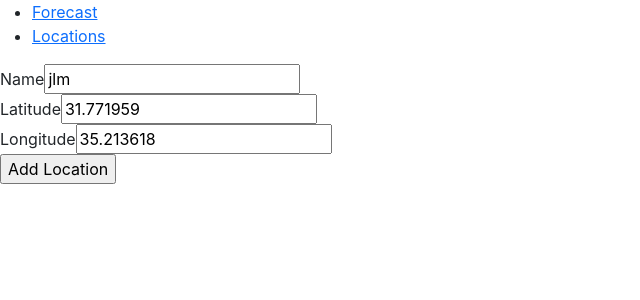
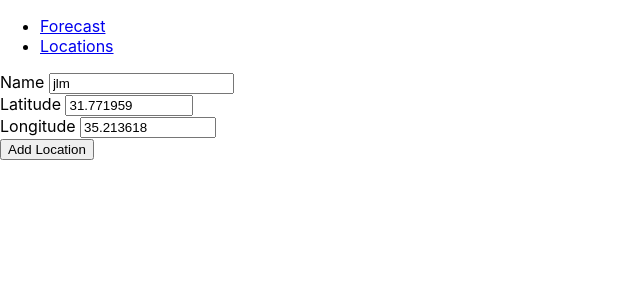
Before and after one commit to shakedva/Weather-App, a React (Create React App) app: page /Locations in a window 1280 px wide. Shown: the top 300 px of the page, without its empty margins (0-640 px from the left). Built offline with nearby package versions, Linux system fonts and the light colour scheme.

Commit message:
validation

```diff
--- a/public/index.html
+++ b/public/index.html
@@ -1,30 +1,24 @@
 <!DOCTYPE html>
 <html lang="en">
-
 <head>
-    <link href="https://cdn.jsdelivr.net/npm/bootstrap@5.1.3/dist/css/bootstrap.min.css"
-          rel="stylesheet" integrity="sha384-1BmE4kWBq78iYhFldvKuhfTAU6auU8tT94WrHftjDbrCEXSU1oBoqyl2QvZ6jIW3"
-          crossorigin="anonymous">
-
-    <meta charset="utf-8" />
-    <link rel="icon" href="%PUBLIC_URL%/favicon.ico" />
-    <meta name="viewport" content="width=device-width, initial-scale=1" />
-    <meta name="theme-color" content="#000000" />
+    <meta charset="utf-8"/>
+    <link rel="icon" href="%PUBLIC_URL%/favicon.ico"/>
+    <meta name="viewport" content="width=device-width, initial-scale=1"/>
+    <meta name="theme-color" content="#000000"/>
     <meta
             name="description"
             content="Web site created using create-react-app"
     />
-    <link rel="apple-touch-icon" href="%PUBLIC_URL%/logo192.png" />
+    <link rel="apple-touch-icon" href="%PUBLIC_URL%/logo192.png"/>
     <!--
       manifest.json provides metadata used when your web app is installed on a
       user's mobile device or desktop. See https://developers.google.com/web/fundamentals/web-app-manifest/
     -->
-    <link rel="manifest" href="%PUBLIC_URL%/manifest.json" />
+    <link rel="manifest" href="%PUBLIC_URL%/manifest.json"/>
     <!--
       Notice the use of %PUBLIC_URL% in the tags above.
       It will be replaced with the URL of the `public` folder during the build.
       Only files inside the `public` folder can be referenced from the HTML.
-
       Unlike "/favicon.ico" or "favicon.ico", "%PUBLIC_URL%/favicon.ico" will
       work correctly both with client-side routing and a non-root public URL.
       Learn how to configure a non-root public URL by running `npm run build`.
@@ -37,15 +31,10 @@
 <!--
   This HTML file is a template.
   If you open it directly in the browser, you will see an empty page.
-
   You can add webfonts, meta tags, or analytics to this file.
   The build step will place the bundled scripts into the <body> tag.
-
   To begin the development, run `npm start` or `yarn start`.
   To create a production bundle, use `npm run build` or `yarn build`.
 -->
-    <script src="https://cdn.jsdelivr.net/npm/bootstrap@5.1.0/dist/js/bootstrap.bundle.min.js"
-            integrity="sha384-U1DAWAznBHeqEIlVSCgzq+c9gqGAJn5c/t99JyeKa9xxaYpSvHU5awsuZVVFIhvj"
-            crossorigin="anonymous"></script>
 </body>
 </html>
--- a/src/css/style.css
+++ b/src/css/style.css
@@ -1,4 +1,4 @@
-.locationItem, span {
+.locationItem {
     color: black;
     border-style: solid;
     width: 140px;
--- a/src/forcast/DisplaySelectedLocation.js
+++ b/src/forcast/DisplaySelectedLocation.js
@@ -15,7 +15,6 @@ function DisplaySelectedLocation({selectedLocation}) {
     const [forecastData, setForecastData] = useState([]);
     const [forecastImg, setForecastImg] = useState(<br/>);
 
-    // let img = <br/>;
     let fdList = [];
 
     function status(response) {
@@ -38,7 +37,7 @@ function DisplaySelectedLocation({selectedLocation}) {
 
     const handleShowForecast = () => {
 
-        setForecastImg(<img src={'%PUBLIC_URL%/sun-animation.gif'} alt={'img gif'}/>)
+        setForecastImg(<img src={'/images/sun-animation.gif'} alt={'img gif'}/>)
 
         fetch(`${weatherApiAddress}${locationData.longitude}&lat=${locationData.latitude}${meteoroElement}`)
             .then(status)
--- a/src/location/AddLocation.js
+++ b/src/location/AddLocation.js
@@ -1,20 +1,38 @@
 // import {useReducer} from 'react';
 import {useLocation} from '../contexts/LocationContext'
 import {LocationData} from '../structs/LocationData'
+import {useState} from "react";
 
 function AddLocation(props) {
-    const {dispatch} = useLocation();
+    const {dispatch, state} = useLocation();
+    const [isValid, setIsValid] = useState(true);
 
-    //todo limit name to 10 chars
 
+    const validateName = () => {
+        setIsValid(true);
+        // document.getElementById("errorElem").classList.add("d-none")
+        //document.getElementById("errorElem").style.display = 'none';
+        for (let location of state.locationList) {
+            if (props.name === location.name) {
+                //document.getElementById("errorElem").style.display = 'block';//classList.remove("d-none")
+                setIsValid(false);
+                return false;
+            }
+        }
+        return true;
+    }
 
     const handleSubmit = (event) => {
         event.preventDefault();
         const data = LocationData(props.name, props.latitude, props.longitude);
-        dispatch({type: 'add', location: data})
 
+        if (validateName()) {
+            dispatch({type: 'add', location: data})
+        }
+        // else
+        //     document.getElementById("errorElem").classList.remove("d-none")
         //todo clear inputs
-        return <div> after submit </div>
+
     }
 
     return (
@@ -24,21 +42,26 @@ function AddLocation(props) {
                 type="text"
                 value={props.name}
                 onChange={(e) => props.changeName(e.target.value)}
-
+                required={true} maxLength={10}
             />
-            <br/>
+            {isValid ? <br/> : <span id={"errorElem"}><br/> Already exists <br/></span>}
             <label> Latitude </label>
             <input
-                type="text"
+                type="number"
                 value={props.latitude}
                 onChange={(e) => props.changeLatitude(e.target.value)}
+                required={true} step={0.0000001}
+                min={-90} max={90}
             />
             <br/>
             <label> Longitude </label>
             <input
-                type="text"
+                type="number"
                 value={props.longitude}
                 onChange={(e) => props.changeLongitude(e.target.value)}
+                required={true} step={0.0000001}
+                min={-180} max={180}
+
             />
             <br/>
             <input type="submit" value={"Add Location"}/>
```
Also changed, not shown: 1 other file (tests, documents, lock files or other folders). Lines whose indentation alone changed are shown as unchanged.
